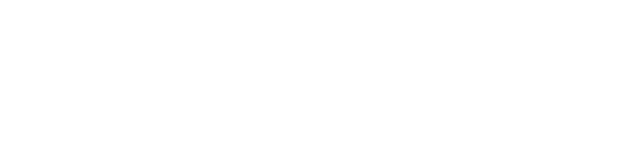
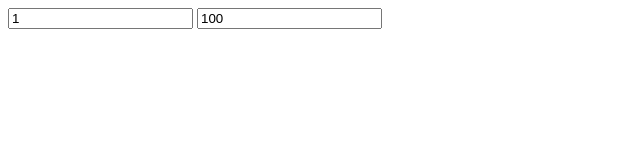
Before and after one commit to DuGlaser/fizzbuzz, a website: page index.html in a window 1280 px wide. Shown: the whole page, without its empty margins (0-640 px from the left). Drawn offline with Linux system fonts and the light colour scheme.

Commit message:
ADD main.js path

```diff
--- a/index.html
+++ b/index.html
@@ -8,6 +8,11 @@
     </head>
     <body>
         <div id="formArea"></div>
+        <div id="range">
+            <input type="number" value="1" id="min-range" />
+            <input type="number" value="100" id="max-range" />
+        </div>
         <div id="container"><ul></ul></div>
+        <script src="./dist/main.js"></script>
     </body>
 </html>
```
